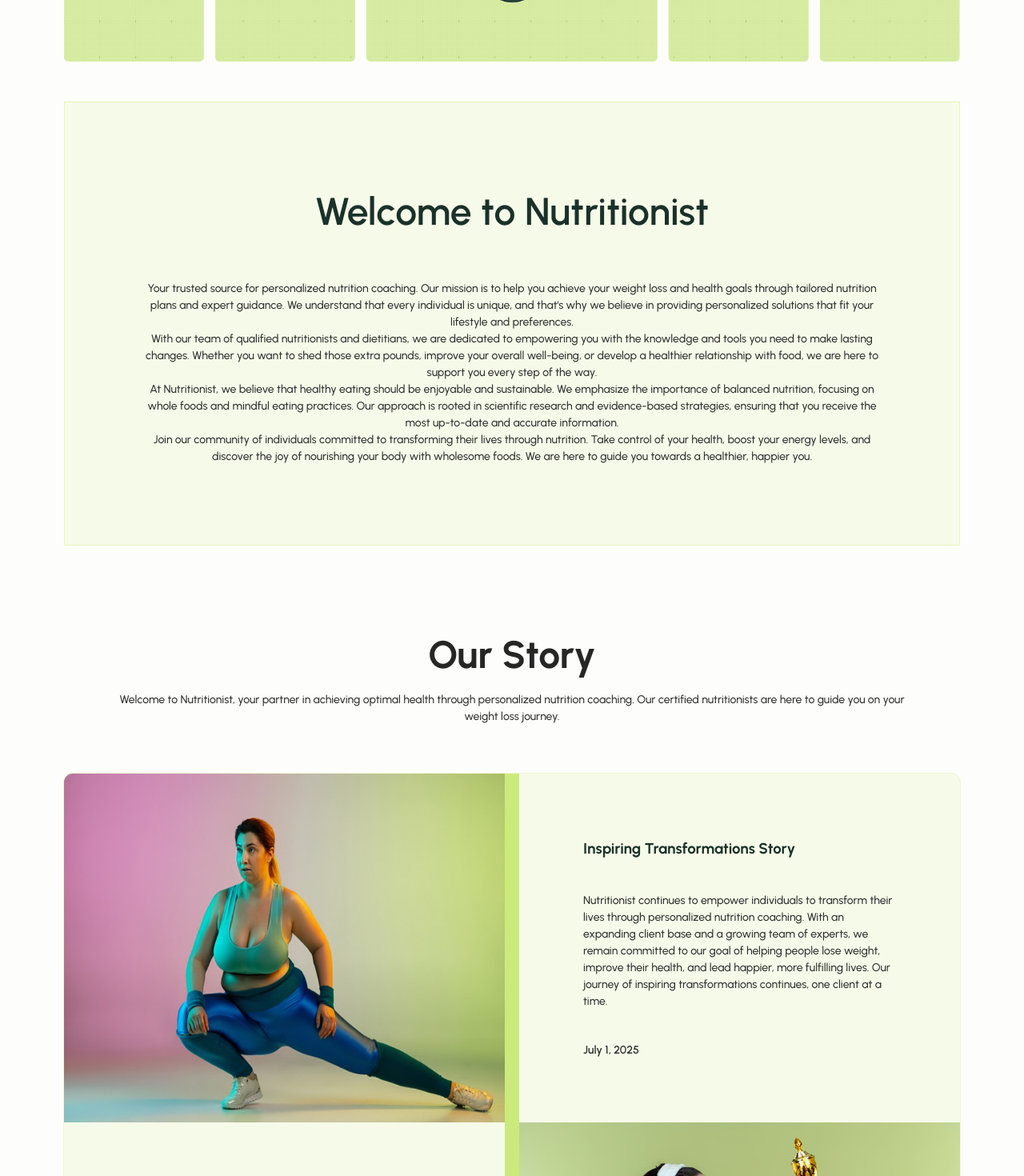
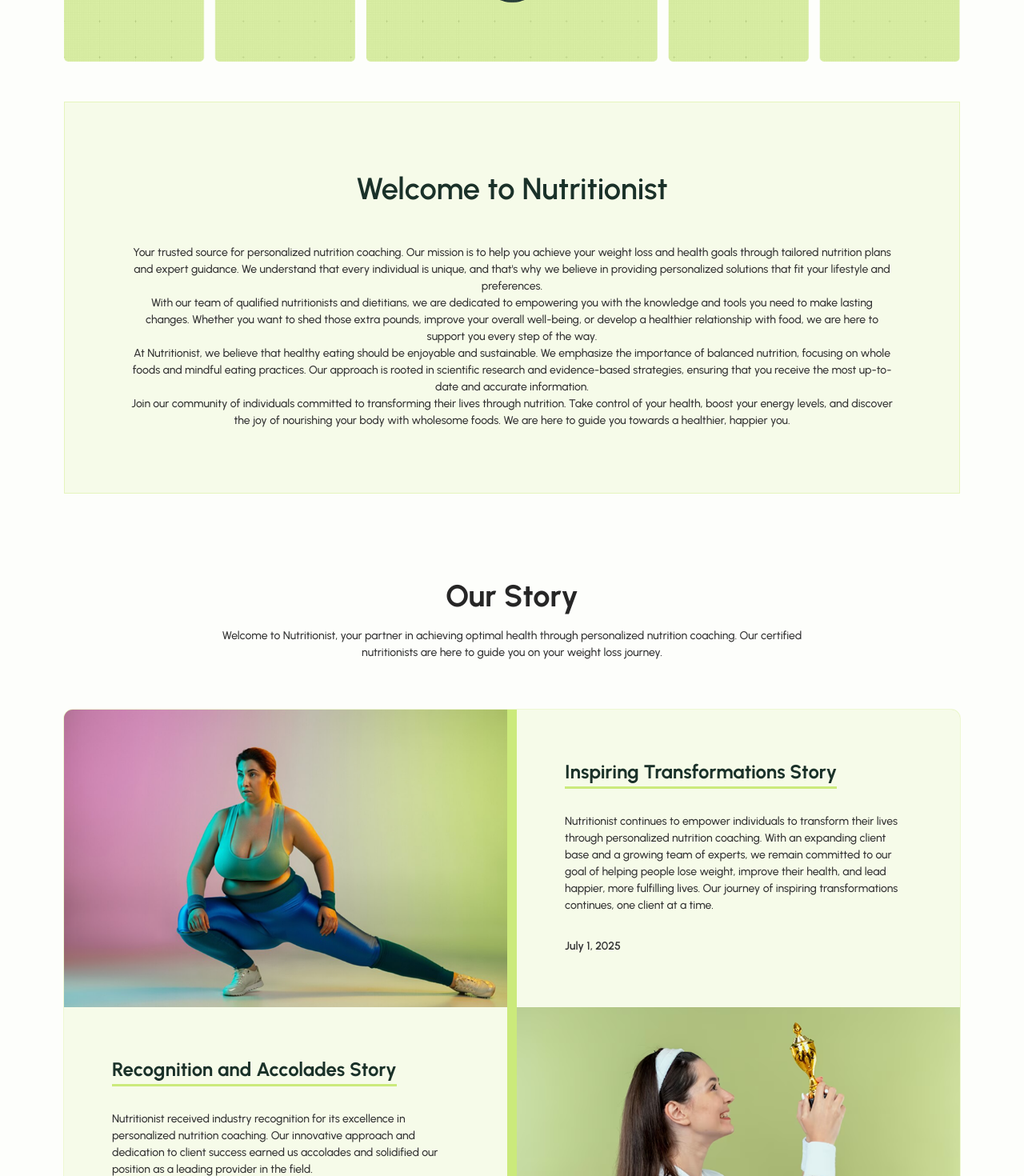
Before and after one commit to YuRo711/Nutritionist, a React (Create React App) app: page /about in a window 1280 px wide. Shown: the part 540-2010 px from the top of the page at 80% size. Built offline with nearby package versions, Linux system fonts and the light colour scheme.

Commit message:
adapted about page to laptop

```diff
--- a/src/components/About/AboutContact/AboutContact.scss
+++ b/src/components/About/AboutContact/AboutContact.scss
@@ -10,6 +10,10 @@
   justify-content: space-between;
   position: relative;
   align-items: center;
+}
+
+.about-contact__main {
+  z-index: 1;
 }
 
 .about-contact__title {
@@ -29,6 +33,7 @@
   font-weight: 600;
   flex-shrink: 0;
   transition: background-color 0.2s ease;
+  z-index: 1;
 }
 
 .about-contact__button:hover {
@@ -46,3 +51,18 @@
   right: 0;
   bottom: 0;
 }
+
+
+@media screen and (max-width: 1600px) and (min-width: 600px) {
+  .about-contact {
+    padding: 60px;
+  }
+
+  .about-contact__title {
+    font-size: 26px;
+  }
+
+  .about-contact__text {
+    margin-top: 10px;
+  }
+}
--- a/src/components/About/Achievements/Achievement/Achievement.scss
+++ b/src/components/About/Achievements/Achievement/Achievement.scss
@@ -25,3 +25,23 @@
 .achievement__text {
   font-weight: 500;
 }
+
+@media screen and (max-width: 1600px) and (min-width: 600px) {
+  .achievement {
+    gap: 20px;
+    padding: 40px;
+  }
+
+  .achievement__header {
+    gap: 10px;
+  }
+
+  .achievement__icon {
+    height: 54px;
+    width: 54px;
+  }
+
+  .achievement__title {
+    font-size: 20px;
+  }
+}
--- a/src/components/About/Achievements/Achievements.scss
+++ b/src/components/About/Achievements/Achievements.scss
@@ -7,3 +7,10 @@
   gap: 30px;
   position: relative;
 }
+
+@media screen and (max-width: 1600px) and (min-width: 600px) {
+  .achievements__grid {
+    gap: 20px;
+    grid-template-columns: calc(50% - 10px) calc(50% - 10px);
+  }
+}
--- a/src/components/About/Story/Milestone/Milestone.scss
+++ b/src/components/About/Story/Milestone/Milestone.scss
@@ -27,8 +27,31 @@
 
 .milestone__title {
   color: $color-dark-green-15;
+  font-size: 28px;
+  border-bottom: solid 3px $color-green-70;
+  width: fit-content;
 }
 
 .milestone__date {
   font-weight: 600;
 }
+
+@media screen and (max-width: 1600px) and (min-width: 600px) {
+  .milestone {
+    gap: 12px;
+  }
+
+  .milestone__image {
+    width: calc((50% - 6px));
+  }
+
+  .milestone__main {
+    width: calc(50% - 6px);
+    gap: 30px;
+    padding: 60px;
+  }
+
+  .milestone__title {
+    font-size: 24px;
+  }
+}
--- a/src/components/About/Welcome/Welcome.scss
+++ b/src/components/About/Welcome/Welcome.scss
@@ -27,3 +27,17 @@
   margin-top: 50px;
   text-align: center;
 }
+
+@media screen and (max-width: 1600px) and (min-width: 600px) {
+  .welcome__title {
+    font-size: 38px;
+  }
+
+  .welcome__text {
+    margin-top: 40px;
+  }
+
+  .welcome__message {
+    padding: 80px;
+  }
+}
--- a/src/components/App/App.scss
+++ b/src/components/App/App.scss
@@ -48,6 +48,15 @@
   }
 }
 
+@media screen and (max-width: 1600px) and (min-width: 600px) {
+  .section__title {
+    font-size: 38px;
+  }
+
+  .section__subtitle {
+    max-width: 780px;
+  }
+}
 
 @media screen and (max-width: 600px) {
   .section {
```
